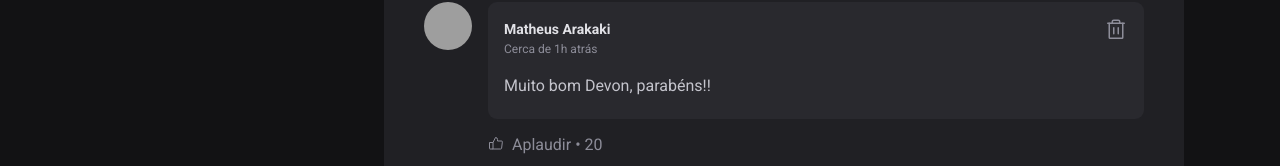
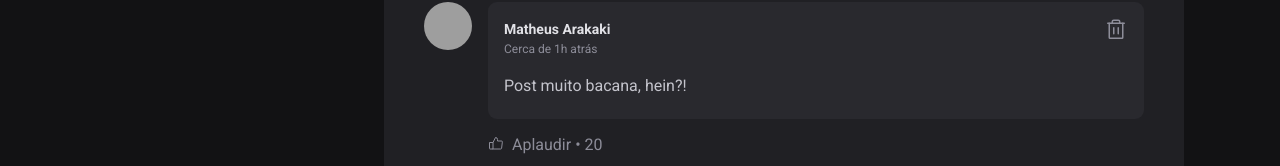
Before and after one commit to arakakimath/basics-of-reactjs, a React (Vite) app: page / in a window 1280 px wide. Shown: the part 615-781 px from the top of the page. Built offline with nearby package versions, Linux system fonts and the light colour scheme; grey boxes are pictures that could not be loaded.

Commit message:
feat: declarative programming

```diff
--- a/src/components/Comment.jsx
+++ b/src/components/Comment.jsx
@@ -2,7 +2,7 @@ import { ThumbsUp, Trash } from 'phosphor-react'
 import styles from './Comment.module.css'
 import { Avatar } from './Avatar'
 
-export function Comment() {
+export function Comment({ content }) {
   return (
     <div className={styles.comment}>
       <Avatar hasBorder={false} src='https://github.com/arakakimath.png' />
@@ -20,7 +20,7 @@ export function Comment() {
             </button>
           </header>
 
-          <p>Muito bom Devon, parabéns!!</p>
+          <p>{content}</p>
         </div>
 
         <footer>
--- a/src/components/Post.jsx
+++ b/src/components/Post.jsx
@@ -9,9 +9,10 @@ import { useState } from 'react'
 
 export function Post({ author, publishedAt, content }) {
   const [comments, setComments] = useState([
-    1,
-    2,
+    'Post muito bacana, hein?!'
   ])
+
+  const [newCommentText, setNewCommentText] = useState('')
 
   const publishedDateFormatted = format(publishedAt, "d 'de' LLLL 'às' HH:mm'h'", { locale: ptBR })
 
@@ -22,7 +23,13 @@ export function Post({ author, publishedAt, content }) {
 
   function handleCreateNewComment(event) {
     event.preventDefault()
-    setComments([...comments, comments.length + 1])
+
+    setComments([...comments, newCommentText])
+    setNewCommentText('')
+  }
+
+  function handleNewCommentChange(event) {
+    setNewCommentText(event.target.value)
   }
 
   return (
@@ -49,14 +56,19 @@ export function Post({ author, publishedAt, content }) {
       <form onSubmit={handleCreateNewComment} className={styles.commentForm}>
         <strong>Deixe seu feedback</strong>
 
-        <textarea placeholder='Deixe um comentário' />
+        <textarea
+          name='comment'
+          placeholder='Deixe um comentário'
+          value={newCommentText}
+          onChange={handleNewCommentChange}
+        />
         <footer>
           <button type="submit">Publicar</button>
         </footer>
       </form>
 
       <div className={styles.commentList}>
-        {comments.map(() => <Comment />)}
+        {comments.map((comment) => <Comment content={comment} />)}
       </div>
     </article>
   )
```
